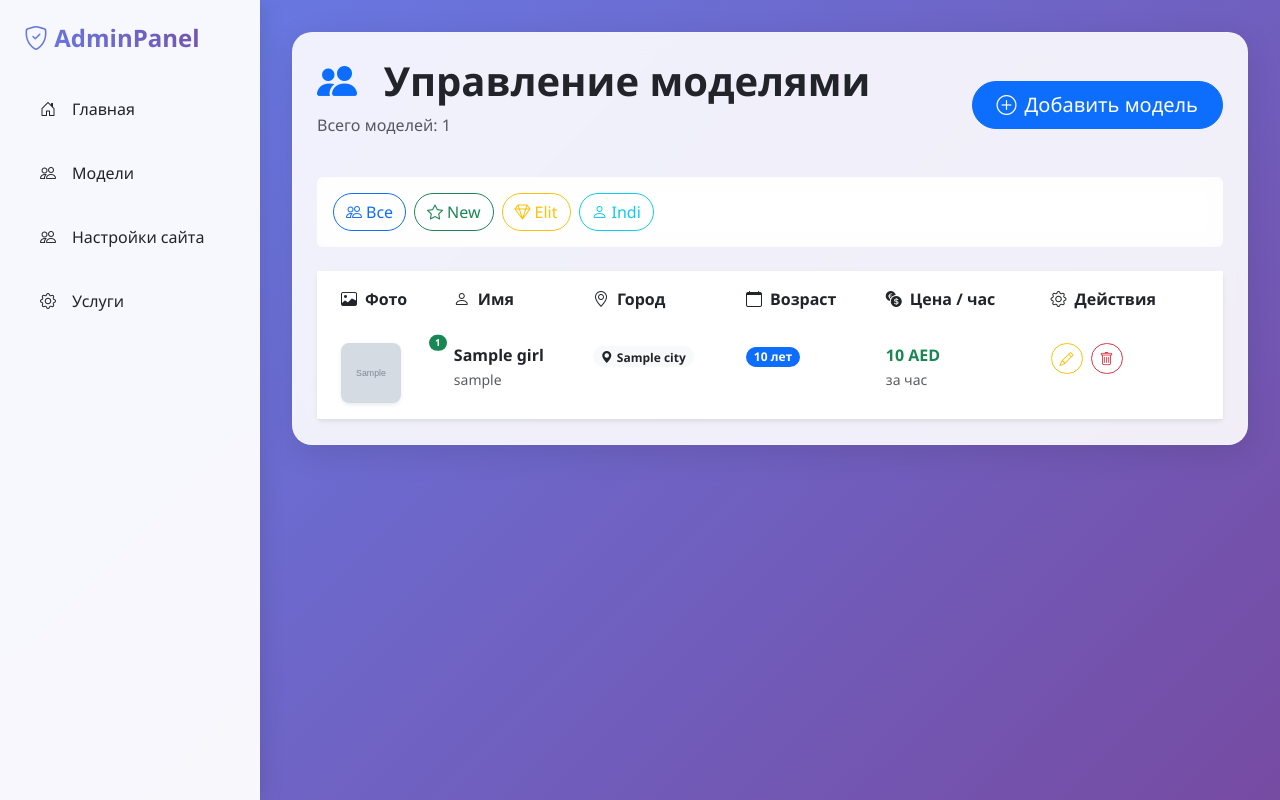
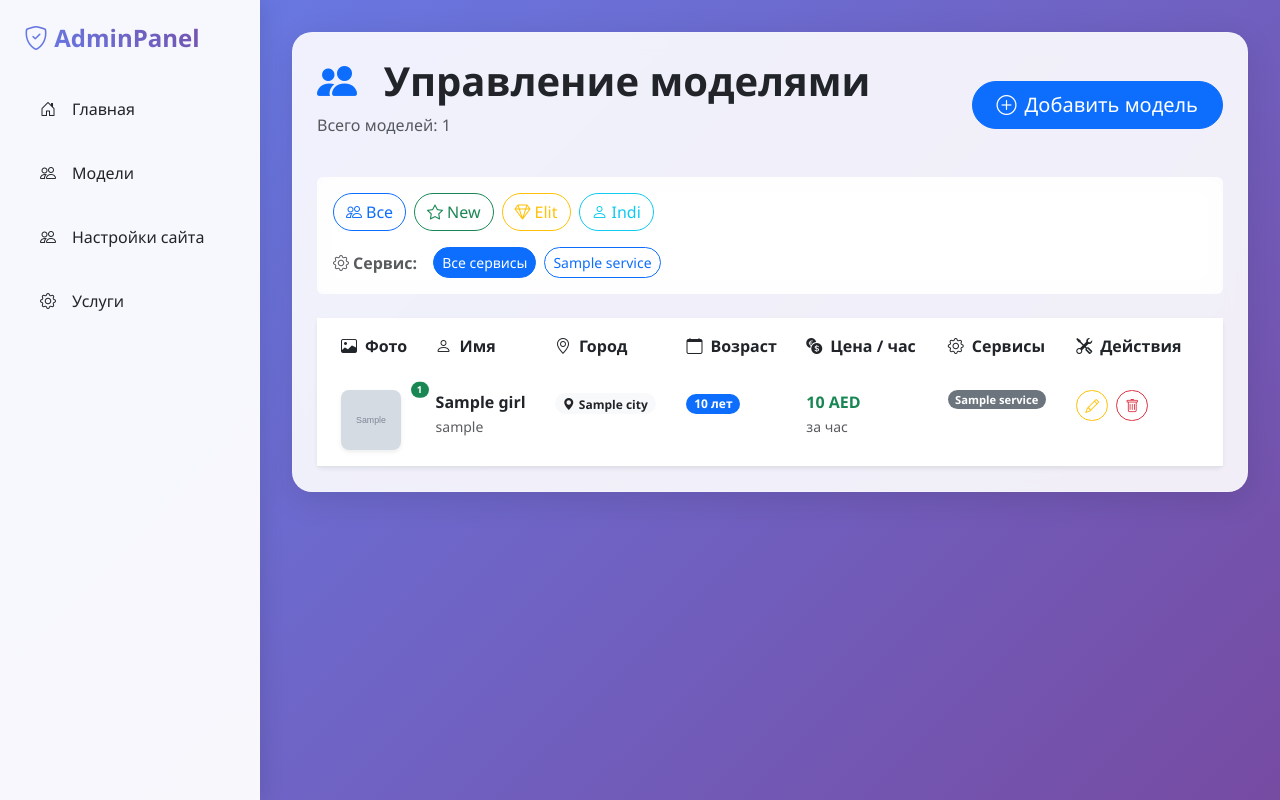
Before and after one commit to progPodol/stajor3, a FastAPI app: template backend/src/templates/models.html in a window 1280 px wide. Run offline with FastAPI, Linux system fonts and the light colour scheme; the template is opened without the code that fills it: most values are stand-ins (such as "Sample title", 1, 10 or a date in 2020); grey boxes marked "Sample" are stand-in pictures; parts of the project's set-up code (start-up, migrations or seed data) failed here and were passed over.

Commit message:
Checkpoint before follow-up message
Co-authored-by: progpodol <progpodol@gmail.com>

```diff
--- a/backend/src/girls/models.py
+++ b/backend/src/girls/models.py
@@ -67,3 +67,4 @@ class Service(Base):
         secondary=girl_service_association,
         back_populates="services"
     )
+    sites: Mapped[list["Sites"]] = relationship("Sites", back_populates="service")
--- a/backend/src/templates/models.html
+++ b/backend/src/templates/models.html
@@ -18,7 +18,7 @@
 <!-- Фильтры -->
 <div class="card border-0 mb-4" style="background: rgba(255, 255, 255, 0.8); backdrop-filter: blur(10px);">
     <div class="card-body p-3">
-        <div class="d-flex flex-wrap gap-2">
+        <div class="d-flex flex-wrap gap-2 mb-3">
             <a href="/admin/models" class="btn {% if not selected_role %}btn-primary{% else %}btn-outline-primary{% endif %} rounded-pill">
                 <i class="bi bi-people me-1"></i>Все
             </a>
@@ -31,6 +31,23 @@
             <a href="/admin/models?role=indi" class="btn {% if selected_role == 'indi' %}btn-info{% else %}btn-outline-info{% endif %} rounded-pill">
                 <i class="bi bi-person me-1"></i>Indi
             </a>
+        </div>
+
+        <!-- Фильтр по сервисам -->
+        <div class="d-flex flex-wrap gap-2 align-items-center">
+            <span class="fw-semibold text-muted me-2">
+                <i class="bi bi-gear me-1"></i>Сервис:
+            </span>
+            <a href="/admin/models{% if selected_role %}?role={{ selected_role }}{% endif %}"
+               class="btn {% if not selected_service_id %}btn-primary{% else %}btn-outline-primary{% endif %} btn-sm rounded-pill">
+                Все сервисы
+            </a>
+            {% for service in services %}
+            <a href="/admin/models?service_id={{ service.id }}{% if selected_role %}&role={{ selected_role }}{% endif %}"
+               class="btn {% if selected_service_id == service.id %}btn-primary{% else %}btn-outline-primary{% endif %} btn-sm rounded-pill">
+                {{ service.name }}
+            </a>
+            {% endfor %}
         </div>
     </div>
 </div>
@@ -57,8 +74,11 @@
                         <th class="border-0 py-3">
                             <i class="bi bi-currency-exchange me-2"></i>Цена / час
                         </th>
+                        <th class="border-0 py-3">
+                            <i class="bi bi-gear me-2"></i>Сервисы
+                        </th>
                         <th class="border-0 py-3 pe-4">
-                            <i class="bi bi-gear me-2"></i>Действия
+                            <i class="bi bi-tools me-2"></i>Действия
                         </th>
                     </tr>
                 </thead>
@@ -97,6 +117,19 @@
                         <td class="py-3">
                             <div class="fw-bold text-success">{{ girl.price_per_hour }} AED</div>
                             <small class="text-muted">за час</small>
+                        </td>
+                        <td class="py-3">
+                            {% if girl.services %}
+                                <div class="d-flex flex-wrap gap-1">
+                                    {% for service in girl.services %}
+                                    <span class="badge bg-secondary rounded-pill" style="font-size: 0.7rem;">
+                                        {{ service.name }}
+                                    </span>
+                                    {% endfor %}
+                                </div>
+                            {% else %}
+                                <span class="text-muted small">Не привязана к сервисам</span>
+                            {% endif %}
                         </td>
                         <td class="py-3 pe-4">
                             <div class="d-flex gap-2">
```
Also changed, not shown: backend/src/admins/router.py (+12 -1 lines), backend/src/girls/router.py (+11 -0 lines), backend/src/managements/models.py (+8 -2 lines).
